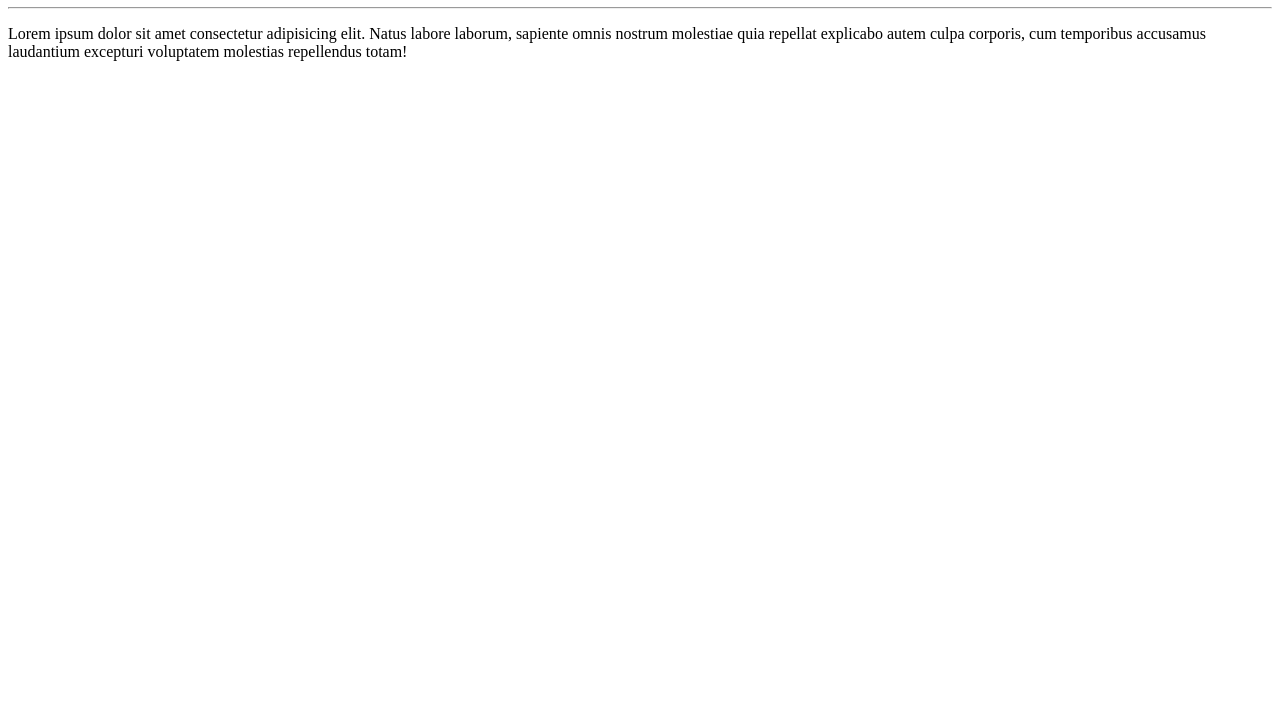
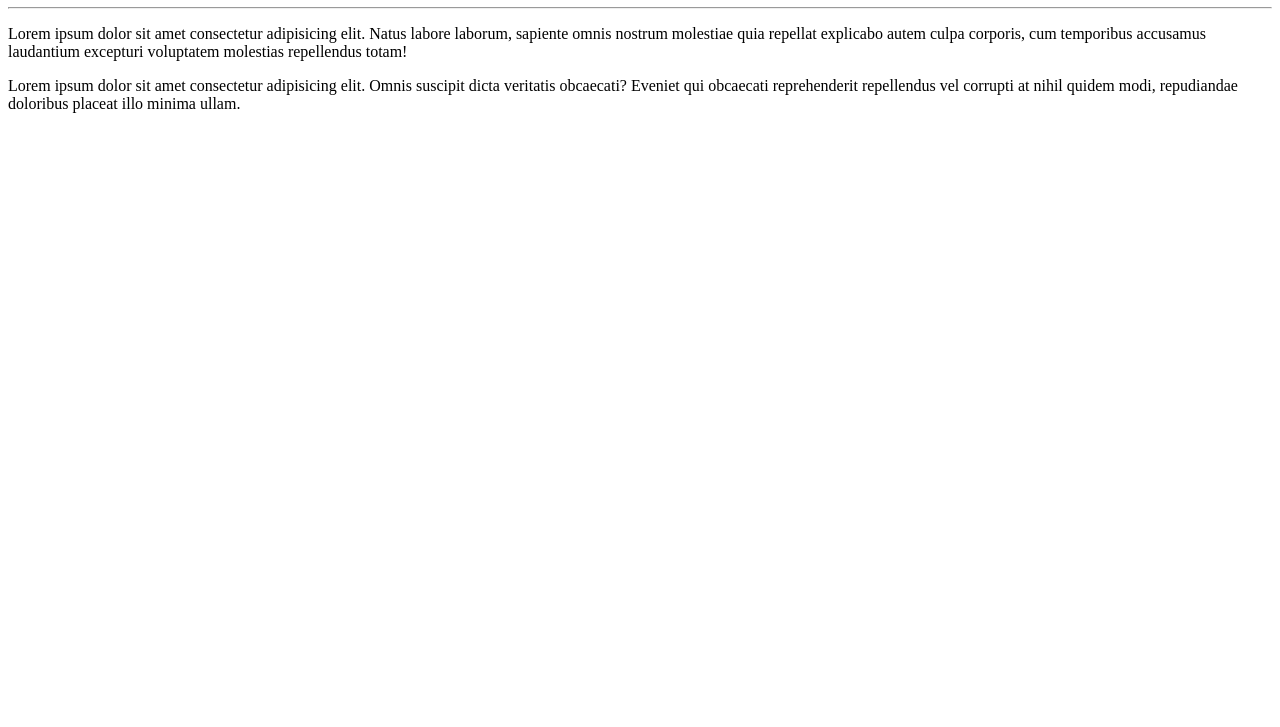
Before and after one commit to lucassvarjao/Ola-Mundo, a plain HTML site: page site-exemplo/index.html in a window 1280 px wide. Shown: the part 73-800 px from the top of the page. Drawn offline with Linux system fonts and the light colour scheme.

Commit message:
adicionei um parágrafo

```diff
--- a/site-exemplo/index.html
+++ b/site-exemplo/index.html
@@ -9,5 +9,6 @@
     <h1>Olá, Mundo!</h1>
     <hr>
     <p>Lorem ipsum dolor sit amet consectetur adipisicing elit. Natus labore laborum, sapiente omnis nostrum molestiae quia repellat explicabo autem culpa corporis, cum temporibus accusamus laudantium excepturi voluptatem molestias repellendus totam!</p>
+    <p>Lorem ipsum dolor sit amet consectetur adipisicing elit. Omnis suscipit dicta veritatis obcaecati? Eveniet qui obcaecati reprehenderit repellendus vel corrupti at nihil quidem modi, repudiandae doloribus placeat illo minima ullam.</p>
 </body>
 </html>
```
